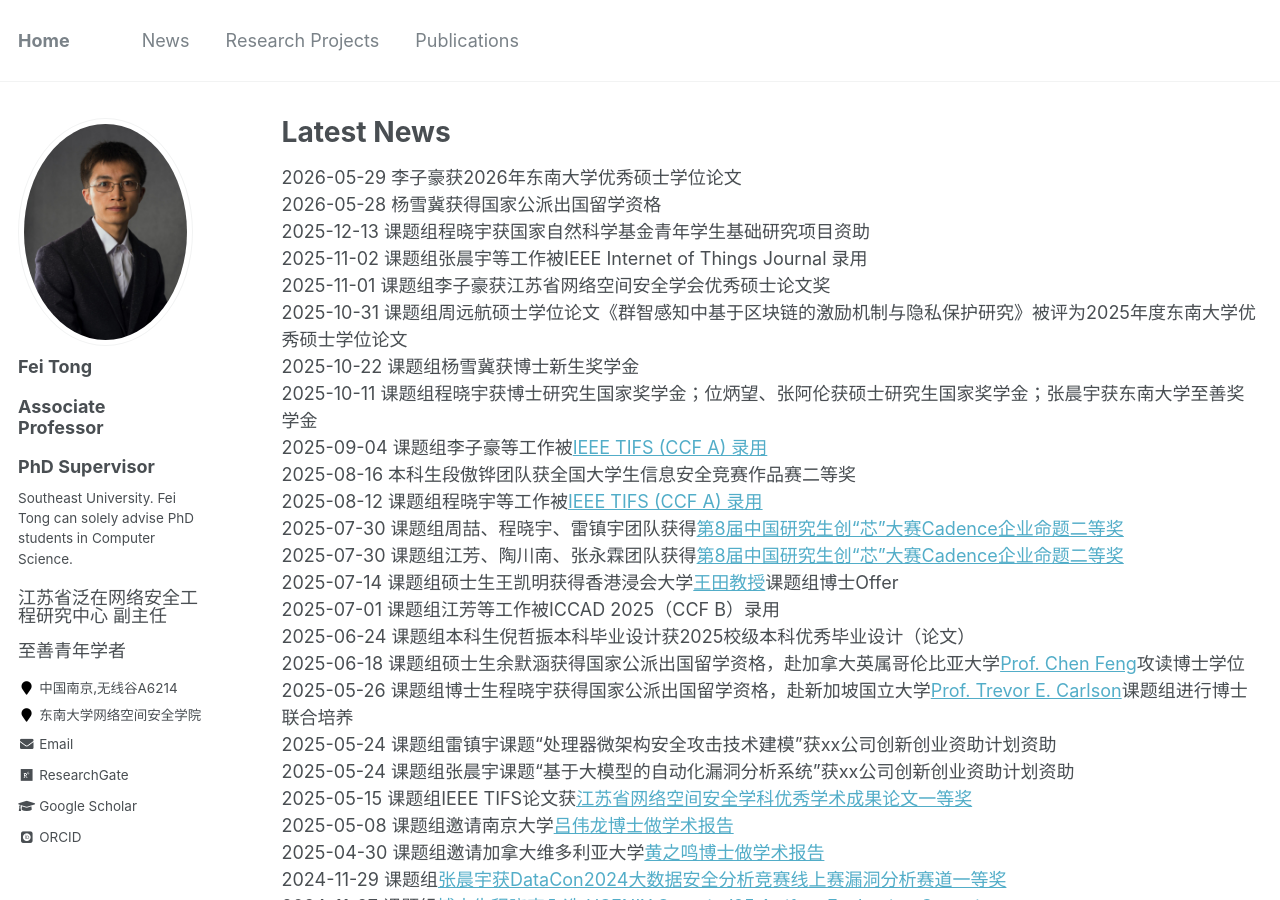
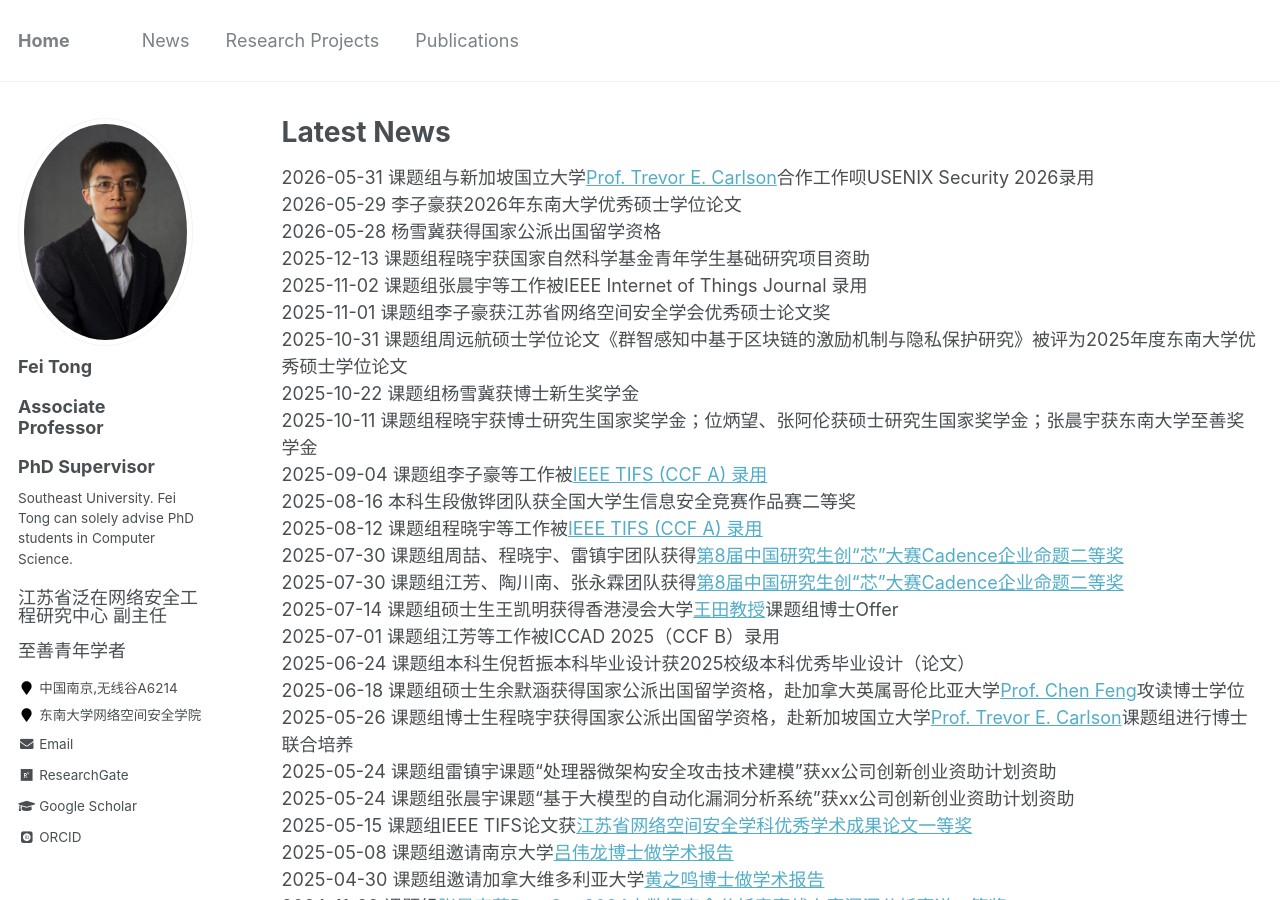
Before and after one commit to fei-tong/fei-tong.github.io, a Jekyll site: the page built from _pages/News.md, in a window 1280 px wide and 900 px high. Built offline with Jekyll 4.4.1, drawn with Linux system fonts in a browser that asks for light colours; some web fonts are replaced.

Commit message:
Update News.md

```diff
--- a/_pages/News.md
+++ b/_pages/News.md
@@ -4,6 +4,7 @@ title: "Latest News"
 permalink: /News/
 author_profile: true
 ---
+2026-05-31 课题组与新加坡国立大学[Prof. Trevor E. Carlson](https://www.comp.nus.edu.sg/~tcarlson/)合作工作呗USENIX Security 2026录用<br>
 2026-05-29 李子豪获2026年东南大学优秀硕士学位论文<br>
 2026-05-28 杨雪冀获得国家公派出国留学资格<br>
 2025-12-13 课题组程晓宇获国家自然科学基金青年学生基础研究项目资助<br>
```
